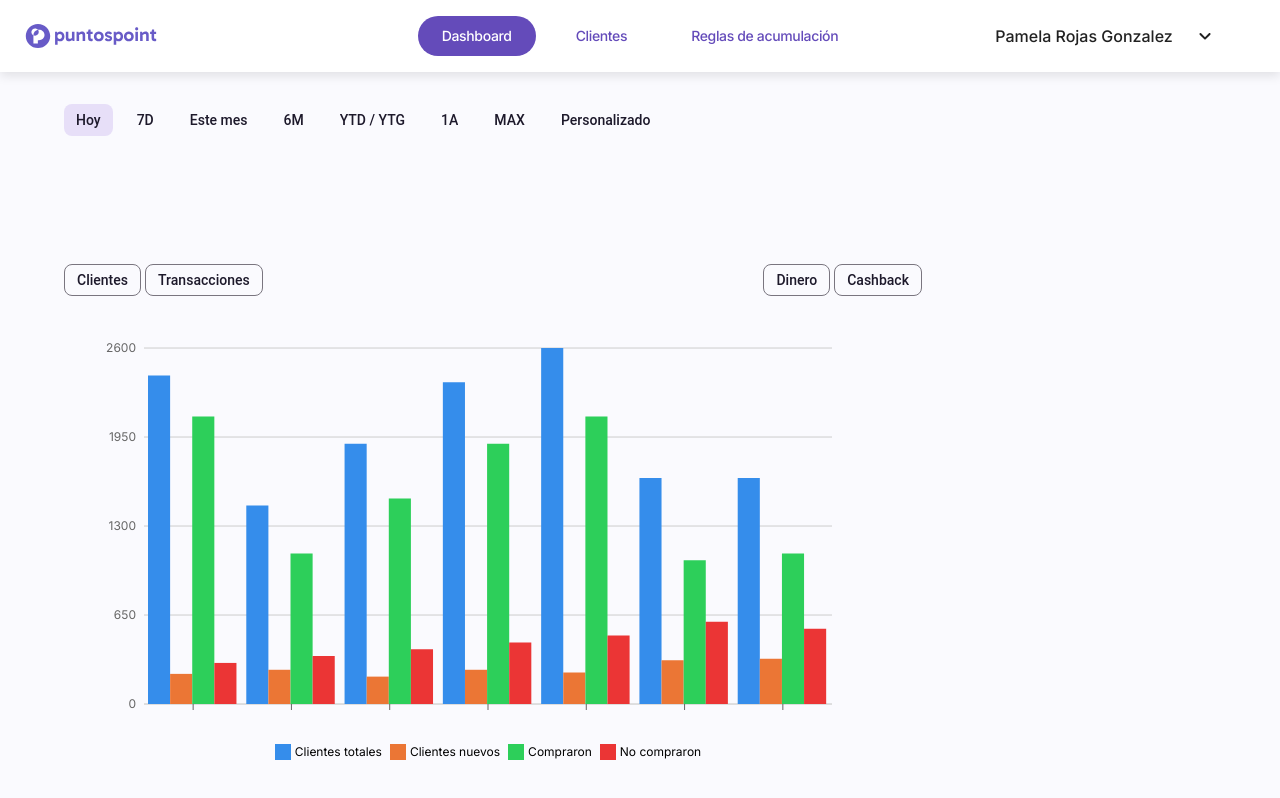
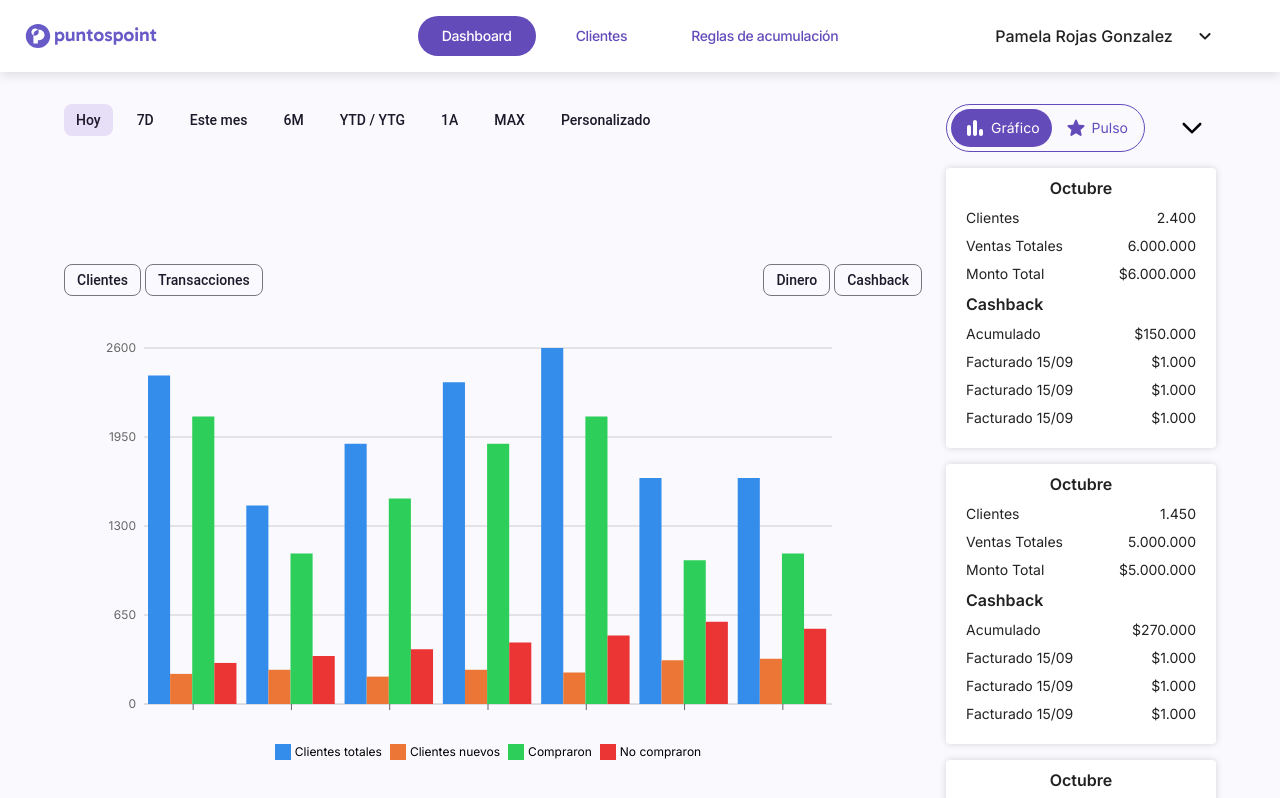
Before and after one commit to ilemarandrade/puntospoint-test-frontend, a Next.js app: page /dashboard in a window 1280 px wide. Shown: the top 798 px of the page. Built offline with nearby package versions, Linux system fonts and the light colour scheme.

Commit message:
feat: :sparkles: add aside to dashboard view

```diff
--- a/src/app/(private)/dashboard/page.tsx
+++ b/src/app/(private)/dashboard/page.tsx
@@ -1,3 +1,4 @@
+import AsideDashboard from '@/components/aside-dashboard';
 import FiltersDashboard from '@/components/filters-dashboard';
 import MainRechart from '@/components/recharts/main-recharts';
 import { data } from '@/components/recharts/main-recharts/data-mock';
@@ -11,7 +12,9 @@ const DashboardPage = () => {
         <FiltersDashboard />
         <MainRechart data={data} tagsSelected={[EnumFiltersTags.CLIENTS]} />
       </Grid2>
-      <Grid2 component="aside" size={{ md: 3 }}></Grid2>
+      <Grid2 component="aside" size={{ md: 3 }}>
+        <AsideDashboard />
+      </Grid2>
     </Grid2>
   );
 };
--- /dev/null
+++ b/src/components/aside-dashboard/index.tsx
@@ -0,0 +1,68 @@
+'use client';
+
+import { useState } from 'react';
+import CardPulso from '../card-pulso';
+import { data } from '../recharts/main-recharts/data-mock';
+import SwitchCustom from '../switch-custom';
+import { ButtonBase } from '@mui/material';
+import ArrowBackIosNewRoundedIcon from '@mui/icons-material/ArrowBackIosNewRounded';
+
+const AsideDashboard = () => {
+  const [isCollapsed, setIsCollapsed] = useState(false);
+
+  const toggleCollapse = () => {
+    setIsCollapsed(!isCollapsed);
+  };
+
+  return (
+    <div className="space-y-4 ">
+      <div className="flex justify-between">
+        <SwitchCustom onClick={() => {}} />
+
+        <ButtonBase className="h-12 w-12" onClick={toggleCollapse}>
+          <ArrowBackIosNewRoundedIcon
+            fontSize="medium"
+            className={` ${isCollapsed ? '-rotate-[270deg]' : '-rotate-90'}`}
+          />
+        </ButtonBase>
+      </div>
+      <div
+        className={`space-y-4 h-full ${
+          isCollapsed ? '-space-y-24' : 'space-y-4'
+        }`}
+      >
+        {data
+          .filter((_, index) => index < 3)
+          .map((item, index) => (
+            <CardPulso
+              key={`card-${index}`}
+              className={isCollapsed ? `!z-${(index + 1) * 10} relative` : ''}
+              data={{
+                date: new Date('2023-10-01T04:00:00Z'),
+                clients: item.totalCustomers,
+                totalSales: item.totalMoney,
+                totalAmount: item.totalMoney,
+                cashbackAccumulated: item.cashbackAccumulated,
+                invoiced: [
+                  {
+                    date: new Date('2023-09-15T04:00:00Z'),
+                    amount: 1000,
+                  },
+                  {
+                    date: new Date('2023-09-15T04:00:00Z'),
+                    amount: 1000,
+                  },
+                  {
+                    date: new Date('2023-09-15T04:00:00Z'),
+                    amount: 1000,
+                  },
+                ],
+              }}
+            />
+          ))}
+      </div>
+    </div>
+  );
+};
+
+export default AsideDashboard;
--- a/src/components/card-pulso/index.tsx
+++ b/src/components/card-pulso/index.tsx
@@ -14,9 +14,10 @@ interface IProps {
       amount: number;
     }[];
   };
+  className?: string;
 }
 
-const CardPulso: React.FC<IProps> = ({ data }) => {
+const CardPulso: React.FC<IProps> = ({ data, className }) => {
   const {
     clients,
     totalSales,
@@ -33,7 +34,9 @@ const CardPulso: React.FC<IProps> = ({ data }) => {
   }, []);
 
   return (
-    <Card className="px-5 pt-2 pb-5 w-full space-y-2 rounded-2xl shadow-lg min-w-64">
+    <Card
+      className={`px-5 pt-2 pb-5 w-full space-y-2 rounded-2xl min-w-64 ${className}`}
+    >
       <h3 className="text-center font-semibold capitalize">
         {date.toLocaleDateString('es-ES', { month: 'long' })}
       </h3>
--- a/src/components/switch-custom/index.tsx
+++ b/src/components/switch-custom/index.tsx
@@ -1,3 +1,5 @@
+'use client';
+
 import StarRoundedIcon from '@mui/icons-material/StarRounded';
 import BarChartRoundedIcon from '@mui/icons-material/BarChartRounded';
 import { useCallback, useState } from 'react';
@@ -15,7 +17,7 @@ const SwitchCustom: React.FC<IProps> = ({ onClick }) => {
       setIndexActive(index);
       onClick();
     },
-    [indexActive]
+    [onClick]
   );
 
   return (
--- a/src/root/theme.ts
+++ b/src/root/theme.ts
@@ -267,6 +267,13 @@ const theme = createTheme({
         },
       },
     },
+    MuiCard: {
+      styleOverrides: {
+        root: {
+          boxShadow: '0px 0px 7px 0px #00000026',
+        },
+      },
+    },
   },
 });
 
```
